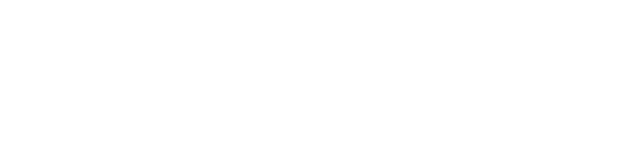
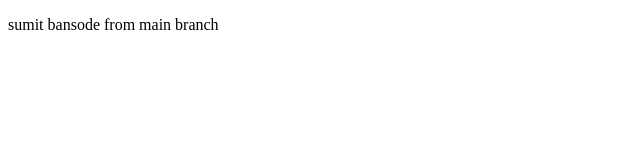
Before and after one commit to sumitbansode360/git_demo, a plain HTML site: page hijk.html in a window 1280 px wide. Shown: the whole page, without its empty margins (0-640 px from the left). Drawn offline with Linux system fonts and the light colour scheme.

Commit message:
adding cont to main

```diff
--- a/hijk.html
+++ b/hijk.html
@@ -6,6 +6,6 @@
     <title>Document</title>
 </head>
 <body>
-
+    <p>sumit bansode from main branch</p>
 </body>
 </html>
```
Also changed, not shown: abcd.html (+1 -1 lines).
